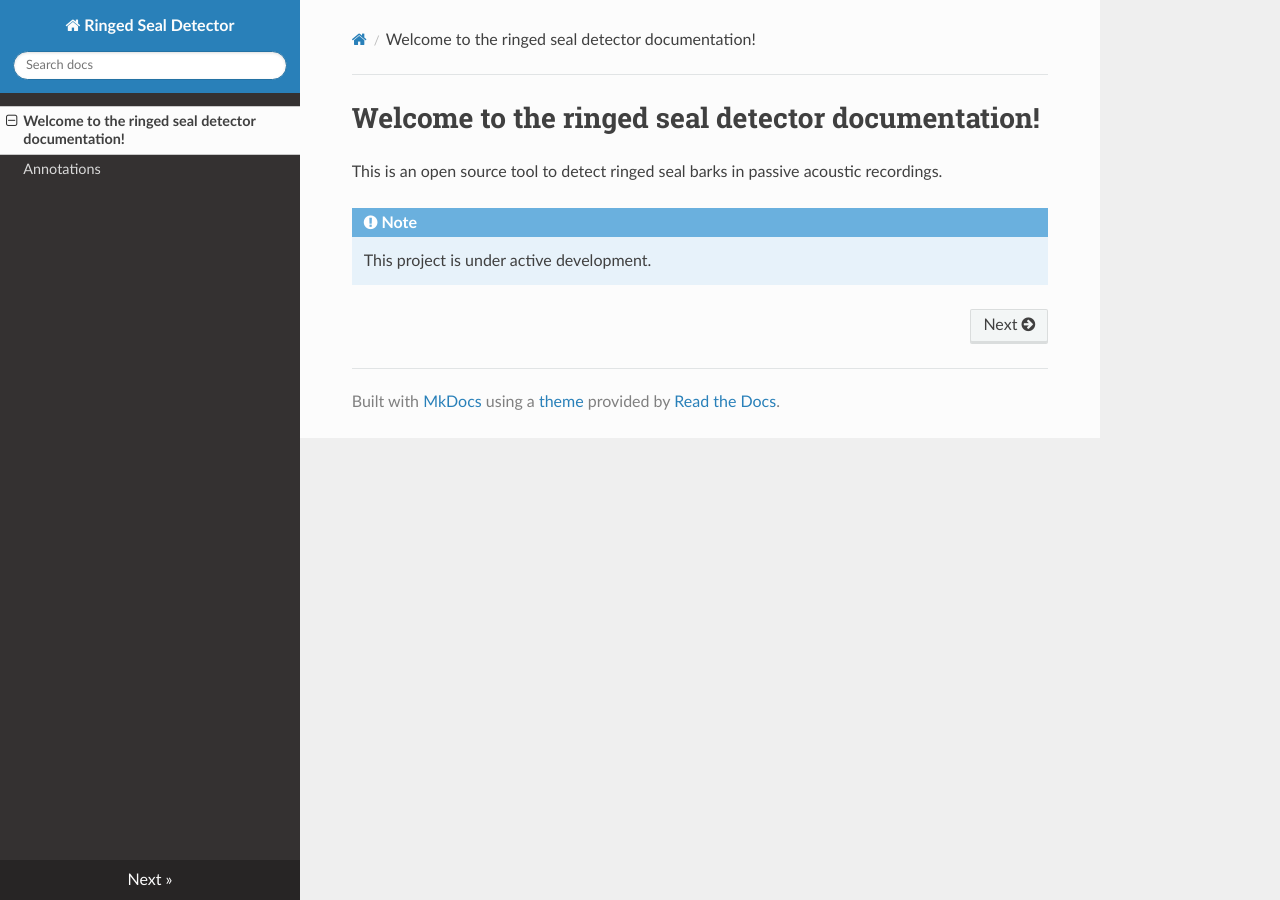
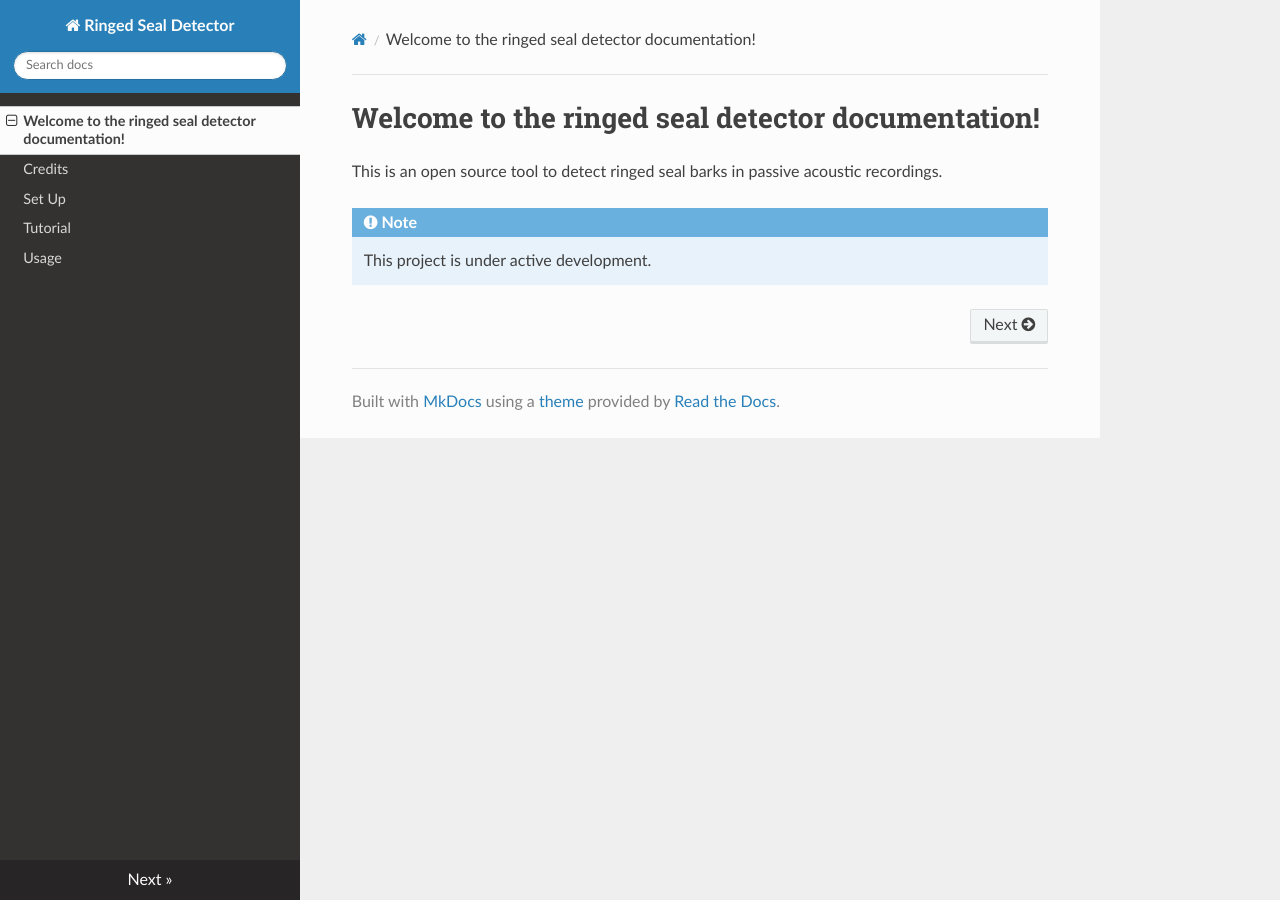
Before and after one commit to karlzam/ringed-seal-detector-docs, an MkDocs documentation site: the page built from docs/index.md, in a window 1280 px wide. Built offline with MkDocs 1.6.1, drawn with Linux system fonts in a browser that asks for light colours; nearby versions of some CDN libraries.

Commit message:
Added new files

```diff
--- /dev/null
+++ b/docs/Credits.md
@@ -0,0 +1 @@
+# Credits
--- /dev/null
+++ b/docs/SetUp.md
@@ -0,0 +1 @@
+# Set Up
--- a/docs/annotations.md
+++ b/docs/Tutorial.md
@@ -1,3 +1,3 @@
-# Annotations
+# Tutorial
 
 **New docs page**
--- /dev/null
+++ b/docs/Usage.md
@@ -0,0 +1 @@
+# Usage
```
